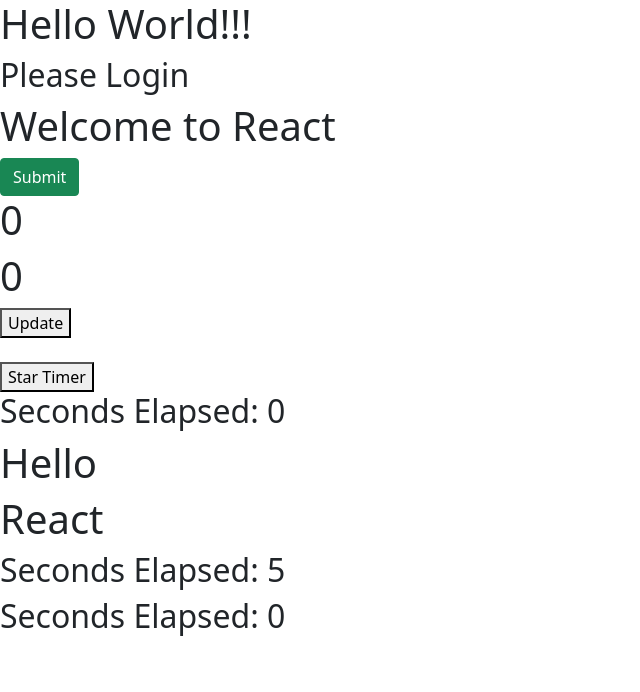
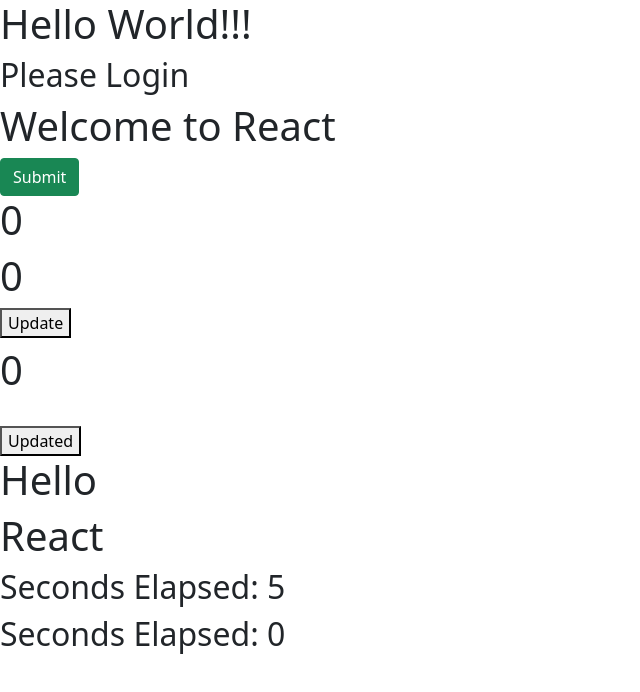
Before and after one commit to dkundra/my-app, a React (Create React App) app: page / in a window 1280 px wide. Shown: the top 692 px of the page, without its empty margins (0-640 px from the left). Built offline with nearby package versions, Linux system fonts and the light colour scheme.

Commit message:
Error Handler

```diff
--- /dev/null
+++ b/src/AppErrorHandler.js
@@ -0,0 +1,34 @@
+import React from 'react';
+
+class AppErrorHandler extends React.Component {
+   constructor() {
+      super();
+      this.state = {
+         err: false,
+      };
+   }
+   componentDidCatch(error) {
+      this.setState({
+         err: true,
+      });
+   }
+   render() {
+      return (
+         <div>
+            {this.state.err ? (
+               <div style={{border: '2px solid red',}}>
+                  Error
+               </div>
+               ) : (
+               <Comp/>
+            )}
+         </div>
+      );
+   }
+}
+class Comp extends React.Component {
+   render() {
+      return <h1></h1>;
+   }
+}
+export default AppErrorHandler;
--- a/src/AppStateTimer.js
+++ b/src/AppStateTimer.js
@@ -1,31 +1,27 @@
 import React from "react";
 
 class AppStateTimer extends React.Component {
-constructor() {
-    super();
+constructor(props) {
+    super(props);
     this.state = {
         count: 0
     }
 }
 
-update = () => {
-       this.setState( {
-           count: this.state.count +1
-               })
-}
-
-handleClick = (e) => {
-    this.interval = setInterval(this.update,1000);
+start = () => {
+    this.setState({
+    count: this.state.count + 1
+    });
 }
 render() {
-     return (
-         <React.Fragment><br/><br/>
-         <button onClick = {this.handleClick}>Star Timer</button>
-           <h2>Seconds Elapsed: {this.state.count}</h2>
-         </React.Fragment>
-     )
-
-}
+    if (this.state.count > 5) {
+        throw new Error('Count cannot be greater than 5 ')
+    }
+    return ( <React.Fragment>
+            <h1>{this.state.count}</h1><br/>
+           <button onClick={this.start}>Updated</button>
+        </React.Fragment>);
+    }
 
 }
 
--- a/src/index.js
+++ b/src/index.js
@@ -10,10 +10,11 @@
 import AppProps from './AppProps';
 import AppComponentDidMount from './AppComponentDidMount';
 import AppUpdatingPhase from './AppUpdatingPhase';
+import AppErrorHandler from './AppErrorHandler';
 
 ReactDOM.render(
   <React.StrictMode>
-    <div><App /><Login/><AppBootstrap/><AppState/><AppStateTimer/><AppProps element2="React"/><AppComponentDidMount/>
+    <div><App /><Login/><AppBootstrap/><AppState/><AppErrorHandler/><AppStateTimer/><AppProps element2="React"/><AppComponentDidMount/>
     <AppUpdatingPhase/></div>
   </React.StrictMode>,
   document.getElementById('root')
```
